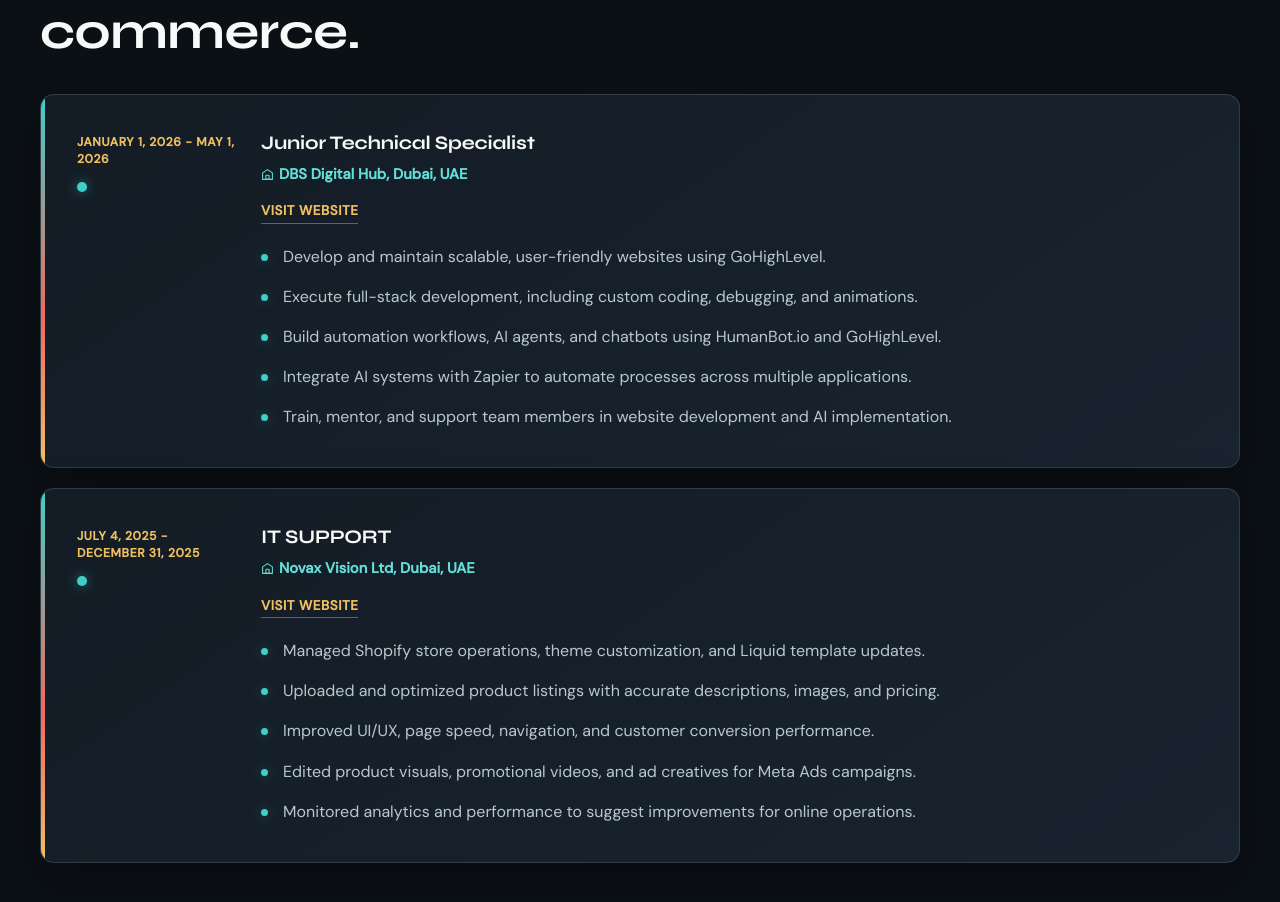
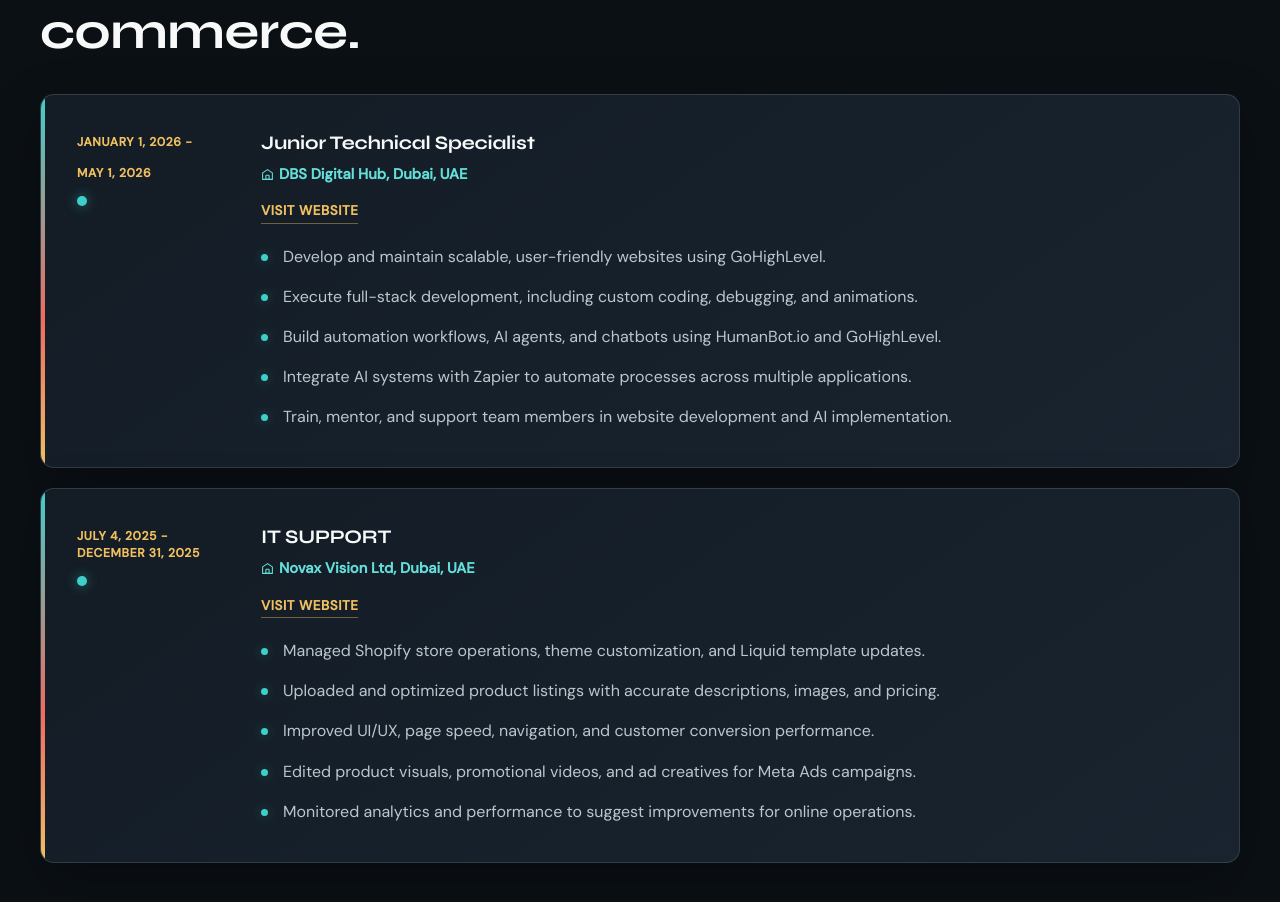
Before and after one commit to Dsunga12/Dan-Portfolio, a plain HTML site: page index.html in a window 1280 px wide. Shown: the part 3384-4286 px from the top of the page. Drawn offline with Linux system fonts and the light colour scheme.

Commit message:
Update index.html

```diff
--- a/index.html
+++ b/index.html
@@ -248,7 +248,8 @@
         <div class="timeline">
           <article class="timeline-item reveal">
             <div class="timeline-left">
-              <span class="timeline-date">January 1, 2026 - May 1, 2026</span>
+              <span class="timeline-date">January 1, 2026 - </span>
+               <span class="timeline-date">May 1, 2026</span>
               <div class="timeline-dot"></div>
             </div>
             <div class="timeline-body">
```
